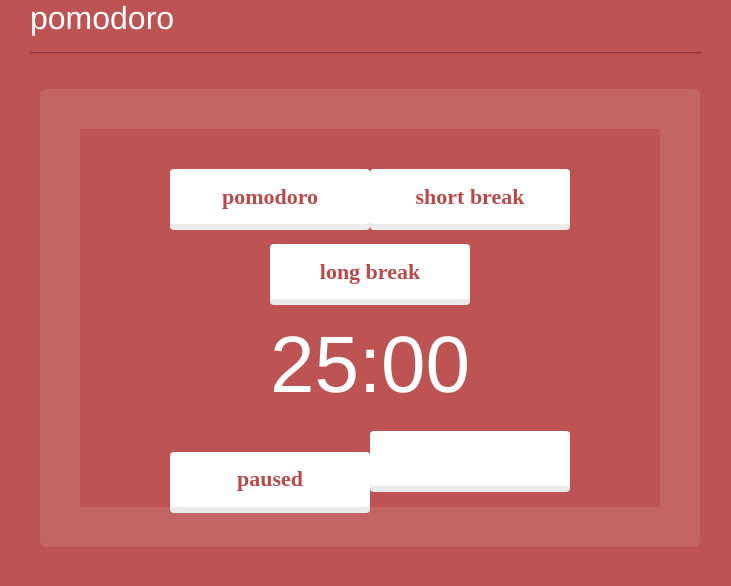
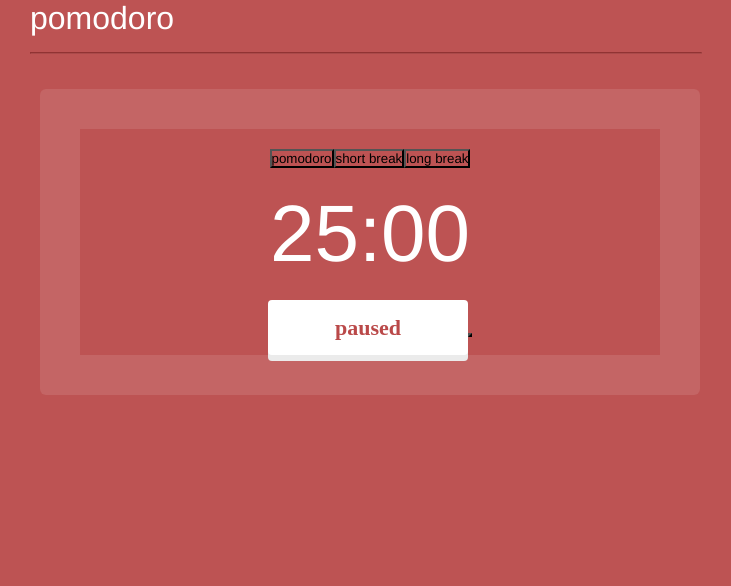
Before and after one commit to sadokacacha/pomodoro, a React app: page / in a window 1280 px wide. Shown: the top 586 px of the page, without its empty margins (310-1041 px from the left). Built offline with nearby package versions, Linux system fonts and the light colour scheme; the HTML template or start-up script is replaced by a standard one.

Commit message:
updating some code

```diff
--- a/src/App.css
+++ b/src/App.css
@@ -87,16 +87,7 @@ font-size: 20px;
 }
 
 
-.btn {
-    position: relative;
-    display: inline-block;
-    width: 100%;
-
-}
-
-
-
-button {
+.startUpBtn {
  cursor: pointer;
     border: none;
     margin: 20px 0px 0px;
@@ -112,3 +103,11 @@ button {
     background-color: white;
     transition: color 0.5s ease-in-out 0s;
 }
+
+.uil-step-forward{
+  display: flex;
+width: 50px;
+height: 50px;
+
+
+}
```
